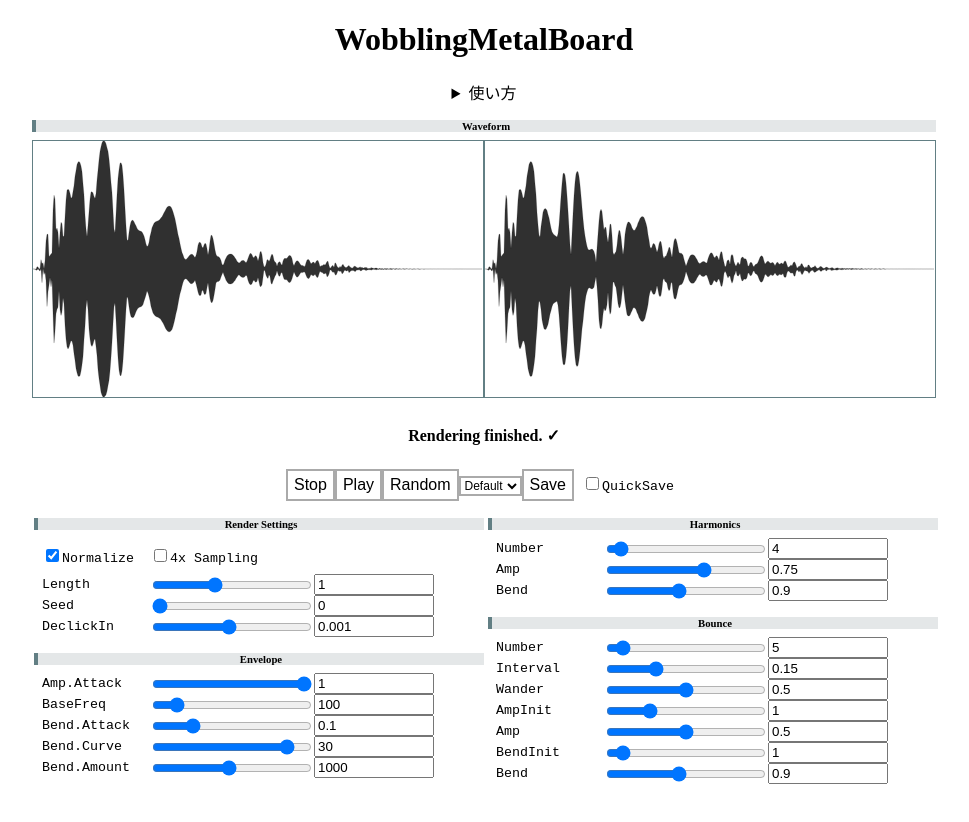
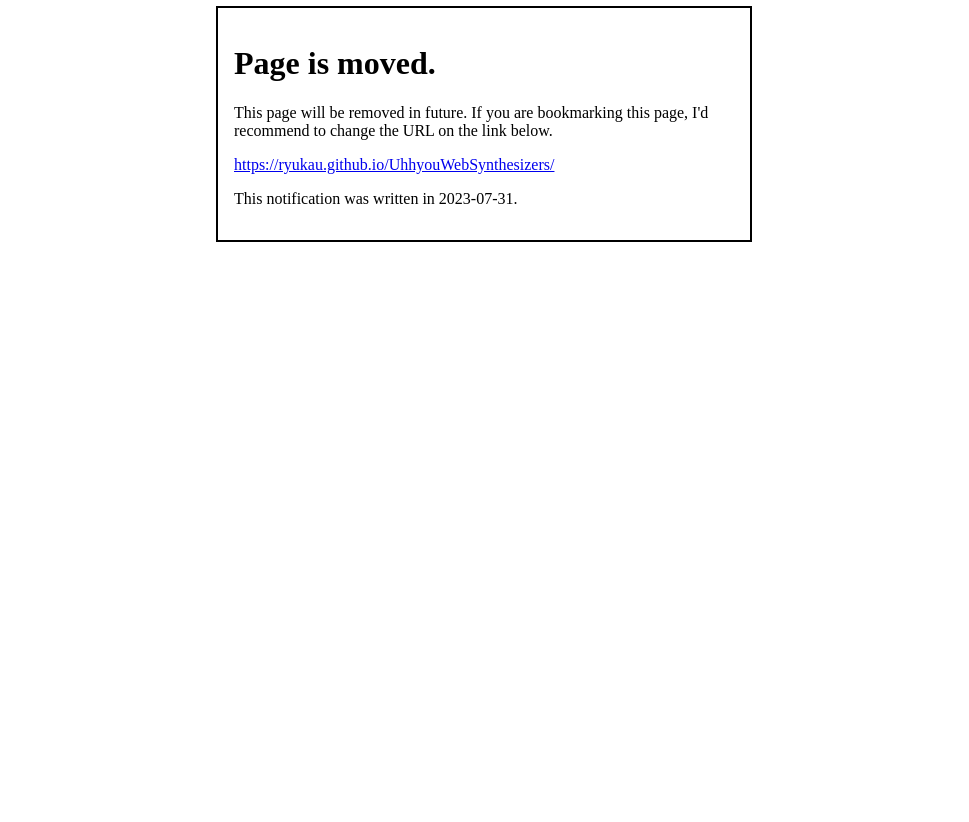
Before and after one commit to ryukau/WobblingMetalBoard, a plain HTML site: page index.html in a window 1280 px wide. Shown: the whole page, without its empty margins (156-1125 px from the left). After the commit the page ends 800 px from the top, so only its background shows below. Drawn offline with Linux system fonts and the light colour scheme.

Commit message:
Update index.html

```diff
--- a/index.html
+++ b/index.html
@@ -3,251 +3,25 @@
 
 <head>
   <meta charset=utf-8>
-  <title>WobblingMetalBoard</title>
-  <style type="text/css">
-    * {
-      box-sizing: border-box;
-    }
-
-    body {
-      margin: 0 0 64px 0;
-    }
-
-    h6 {
-      text-align: center;
-      margin: 16px 0 8px 0;
-
-      background-color: #e4e7e8;
-      border-left: #627f84 solid 4px;
-    }
-
-    img {
-      max-width: 100%;
-    }
-
-    #main {
-      max-width: 960px;
-      min-width: 450px;
-      margin: 0 auto;
-      text-align: center;
-    }
-
-    #description {
-      margin: 0 auto;
-      display: inline-block;
-      width: 80%;
-      max-width: 1000px;
-    }
-
-    #description dt {
-      text-align: left;
-    }
-
-    #description dd {
-      text-align: left;
-    }
-
-    #waveform {
-      display: inline-block;
-      max-width: 960px;
-      min-width: 450px;
-      margin: 0 auto;
-      text-align: center;
-    }
-
-    #renderControls {
-      margin-top: 24px;
-      text-align: center;
-    }
-
-    canvas {
-      /* image-rendering: pixelated; */
-      display: inline-block;
-      border-style: solid;
-      border-width: 1px;
-      border-color: #627f84;
-    }
-
-    .controlBlock {
-      display: inline-block;
-      width: 450px;
-      text-align: left;
-      vertical-align: top;
-      margin-left: 4px;
-    }
-
-    input[type="button"] {
-      background-color: #ffffff;
-      border: 2px solid #aaaaaa;
-      font-size: 16px;
-      height: 32px;
-    }
-
-    input[type="button"]:hover {
-      background-color: #ffffff;
-      border: 2px solid #aaccff;
-    }
-
-    .synthControls {
-      display: inline-block;
-      min-width: 450px;
-      margin: 0 auto;
-      text-align: left;
-    }
-
-    div.numberInput {
-      display: block;
-      white-space: nowrap;
-    }
-
-    div.numberInput:hover {
-      background-color: #e0ecff;
-    }
-
-    .numberInputLabel {
-      /* max 12 letter  */
-      display: inline-block;
-      margin: 0 8px 0 8px;
-      text-align: left;
-      vertical-align: middle;
-      width: 100px;
-
-      font-size: 10pt;
-      font-family: 'Courier New', Courier, monospace;
-    }
-
-    .numberInputNumber {
-      display: inline-block;
-      vertical-align: middle;
-      width: 120px;
-    }
-
-    .numberInputRange {
-      display: inline-block;
-      vertical-align: middle;
-      width: 160px;
-    }
-
-    .envelopeControl {
-      border: 1px solid #627f84;
-      margin-bottom: 4px;
-    }
-
-    .envelopeControl div {
-      display: inline-block;
-      width: 220px;
-      vertical-align: middle;
-    }
-
-    .envelopeControl div.splitter {
-      width: 4px;
-    }
-
-    .envelopeControl h6 {
-      margin: 0 0 8px 0;
-      background-color: white;
-      border-bottom: 1px dotted #627f84;
-    }
-
-    .envelopeControl canvas {
-      display: inline-block;
-      border-top: 0px;
-      border-left: 0px;
-      border-bottom: 0px;
-      border-right: 4px solid #627f84;
-      vertical-align: middle;
-    }
-
-    .envelopeControl .numberInputLabel {
-      display: inline-block;
-      margin: 0 4px 0 6px;
-      text-align: left;
-      width: 48px;
-
-      font-size: 10pt;
-      font-family: 'Courier New', Courier, monospace;
-    }
-
-    .envelopeControl .numberInputNumber {
-      display: inline-block;
-      width: 60px;
-    }
-
-    .envelopeControl .numberInputRange {
-      display: inline-block;
-      width: 84px;
-      margin-right: 4px;
-    }
-
-    .pullDownMenu {
-      display: inline-block;
-      text-align: center;
-    }
-
-    .pullDownMenu:hover {
-      background-color: #e0ecff;
-    }
-
-    select {
-      background-color: #ffffff;
-      border: 2px solid #aaaaaa;
-      height: 20px;
-      margin-top: 2px;
-      margin-bottom: 4px;
-      font-size: 12px;
-    }
-
-    select:hover {
-      background-color: #ffffff;
-      border: 2px solid #aaccff;
-    }
-
-    .checkbox {
-      display: inline-block;
-      margin: 8px;
-      text-align: center;
-
-      font-size: 10pt;
-      font-family: 'Courier New', Courier, monospace;
-    }
-
-    input[type='checkbox'] {
-      border-style: solid;
-      border-width: 2px;
-      border-color: #000000;
-    }
-
-    #miscControls .checkbox {
-      margin: 4px;
-      text-align: center;
-    }
-
-    /* chordControls */
-
-    #chordControls>input[type="button"] {
-      background-color: #ffffff;
-      border: 1px solid #aaaaaa;
-      font-size: 12px;
-      height: 24px;
-      margin: 0 0 12px 0;
-    }
-
-    #chordControls>input[type="button"]:hover {
-      background-color: #ffffff;
-      border: 2px solid #aaccff;
-    }
-  </style>
+  <title>Page is Moved</title>
 </head>
 
 <body>
-  <p id="unsupported">ブラウザが対応していない場合、このテキストが消えずに表示されます。</p>
-
-  <script src="lib/mersenne-twister.js"></script>
-  <script src="vec2.js"></script>
-  <script src="wave.js"></script>
-  <script src="canvas.js"></script>
-  <script src="waveview.js"></script>
-  <script src="index.js"></script>
+  <div style="
+    display: flex;
+    justify-content: center;
+  ">
+    <div style="
+      width: 500px;
+      padding: 1rem;
+      outline: solid 2px black;
+    ">
+      <h1>Page is moved.</h1>
+      <p>This page will be removed in future. If you are bookmarking this page, I'd recommend to change the URL on the link below.</p>
+      <p><a href="https://ryukau.github.io/UhhyouWebSynthesizers/">https://ryukau.github.io/UhhyouWebSynthesizers/</a></p>
+      <p>This notification was written in 2023-07-31.</p>
+    </div>
+  </div>
 </body>
 
 </html>
```
